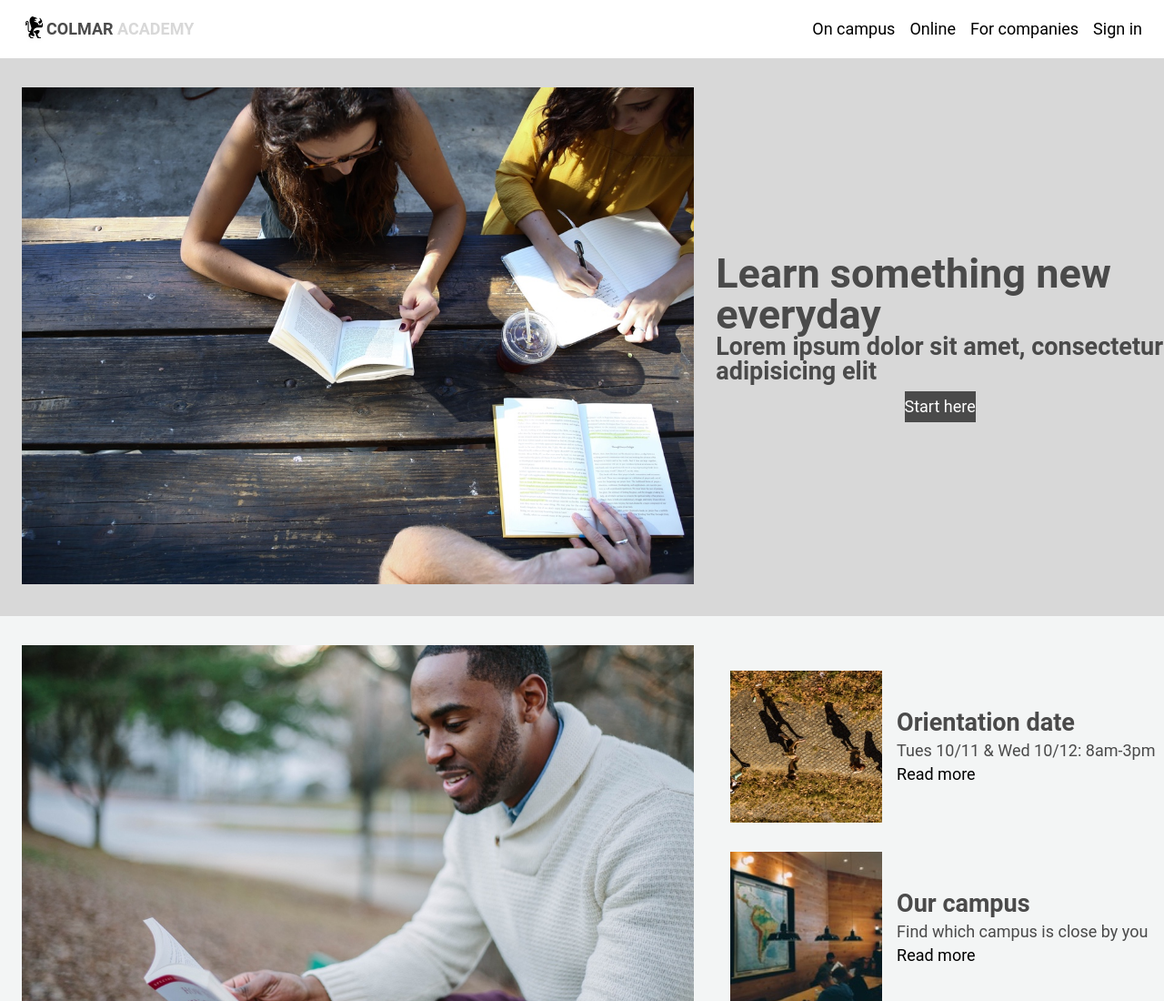
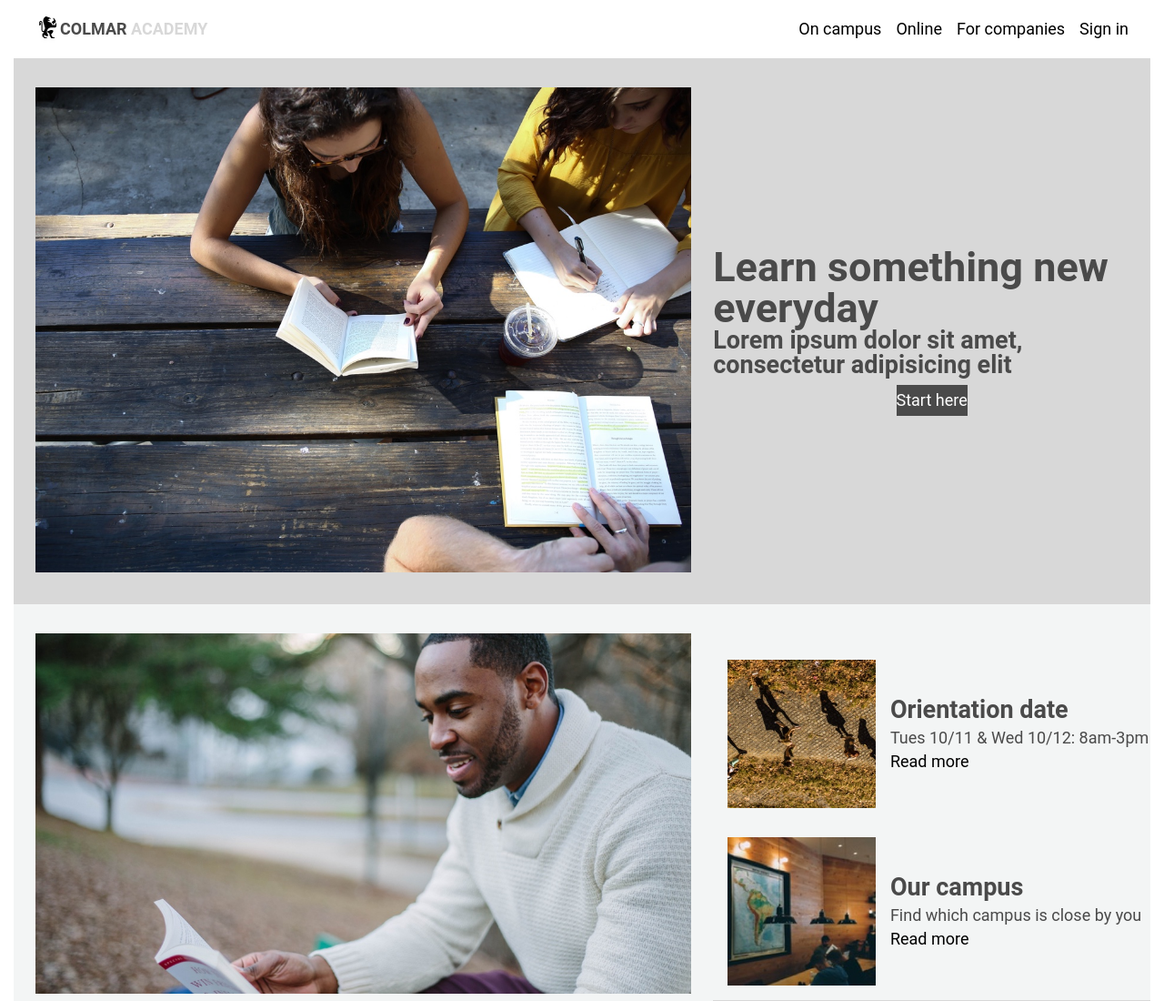
Before and after one commit to dogea/ColmarAcademy, a plain HTML site: page index.html in a window 1280 px wide. Shown: the top 1100 px of the page at 91% size. Drawn offline with Linux system fonts and the light colour scheme.

Commit message:
Made the site slightly smaller than screen to test display

```diff
--- a/index.html
+++ b/index.html
@@ -12,6 +12,7 @@
 <!-- Header section -->
 
     <header>
+      <div class="site-header">
         <div class="logo">
           <img src="./resources/media/ic-logo.svg" alt="">
           <span class="colmaracademy">COLMAR <span class="academy">ACADEMY</span></span>
@@ -22,6 +23,8 @@
           <span class="with-margin"><a href="#">For companies</a></span>
           <span><a href="#">Sign in</a></span>
         </nav>
+      </div>
+
     </header>
 
 <!-- Content section -->
--- a/resources/css/style.css
+++ b/resources/css/style.css
@@ -34,13 +34,18 @@ hr {
 /* Header Section */
 
 header {
-  display: flex;
-  height: 64px;
   width: 100%;
-  align-items: center;
   position: fixed;
   background-color: white;
   z-index: 1;
+}
+
+.site-header {
+  height: 64px;
+  display: flex;
+  max-width: 1250px;
+  margin: auto;
+  align-items: center;
 }
 
 .logo {
@@ -73,7 +78,8 @@ margin-right: 16px;
 .content {
   top: 64px;
   position: relative;
-  width: 100%;
+  max-width: 1250px;
+  margin: auto;
 }
 
 /* Banner Section */
```
Lines whose indentation alone changed are shown as unchanged.
